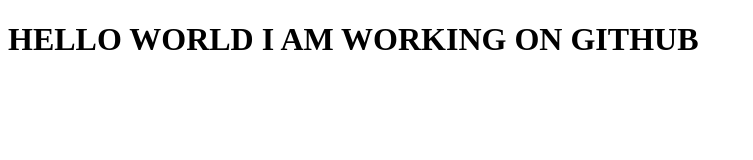
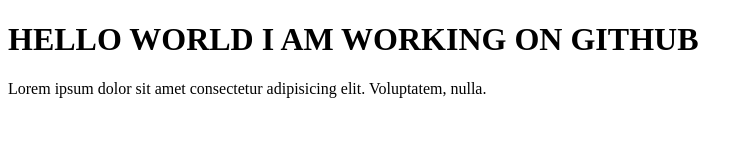
Before and after one commit to Deepeshashwin/learn-git, a plain HTML site: page index.html in a window 1280 px wide. Shown: the whole page, without its empty margins (0-753 px from the left). Drawn offline with Linux system fonts and the light colour scheme.

Commit message:
index.html is modified

```diff
--- a/index.html
+++ b/index.html
@@ -9,5 +9,8 @@
     <h1>
         HELLO WORLD I AM WORKING ON GITHUB
     </h1>
+    <p>
+        Lorem ipsum dolor sit amet consectetur adipisicing elit. Voluptatem, nulla.
+    </p>
 </body>
 </html>
```
